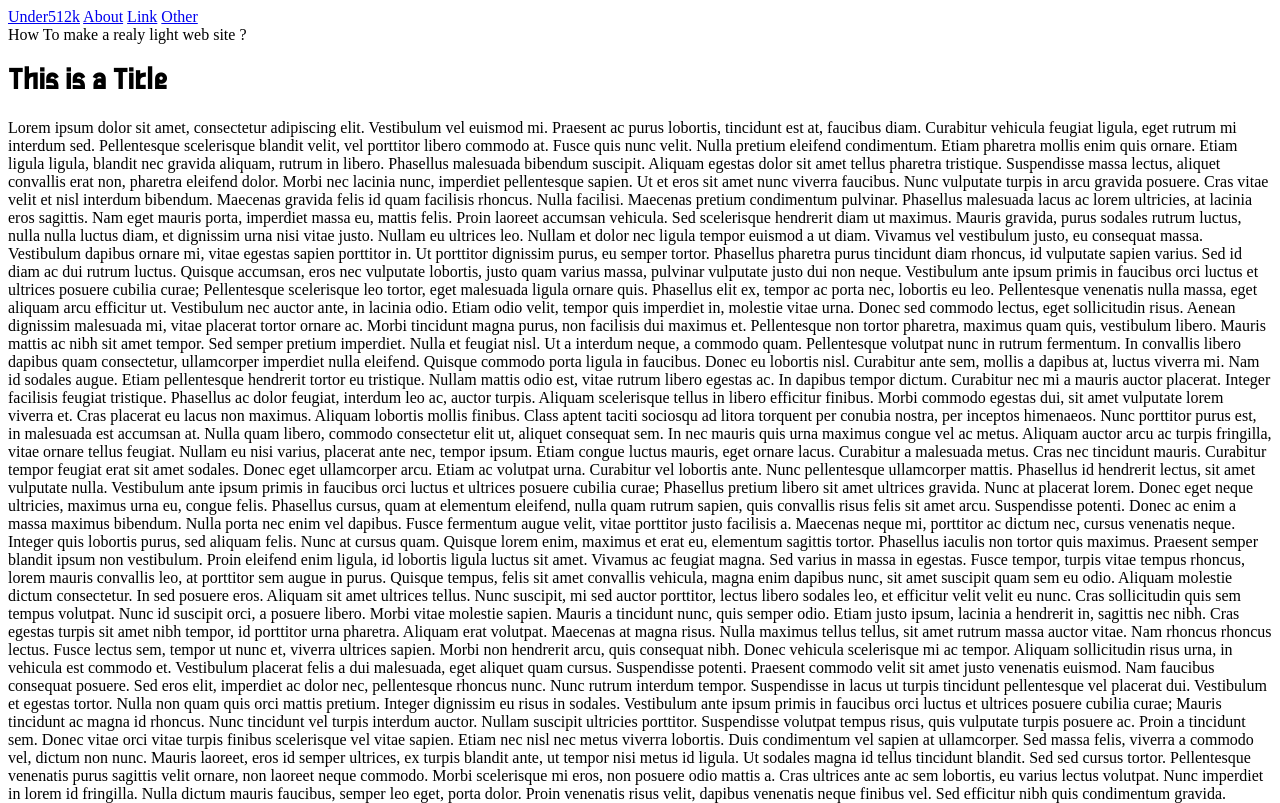
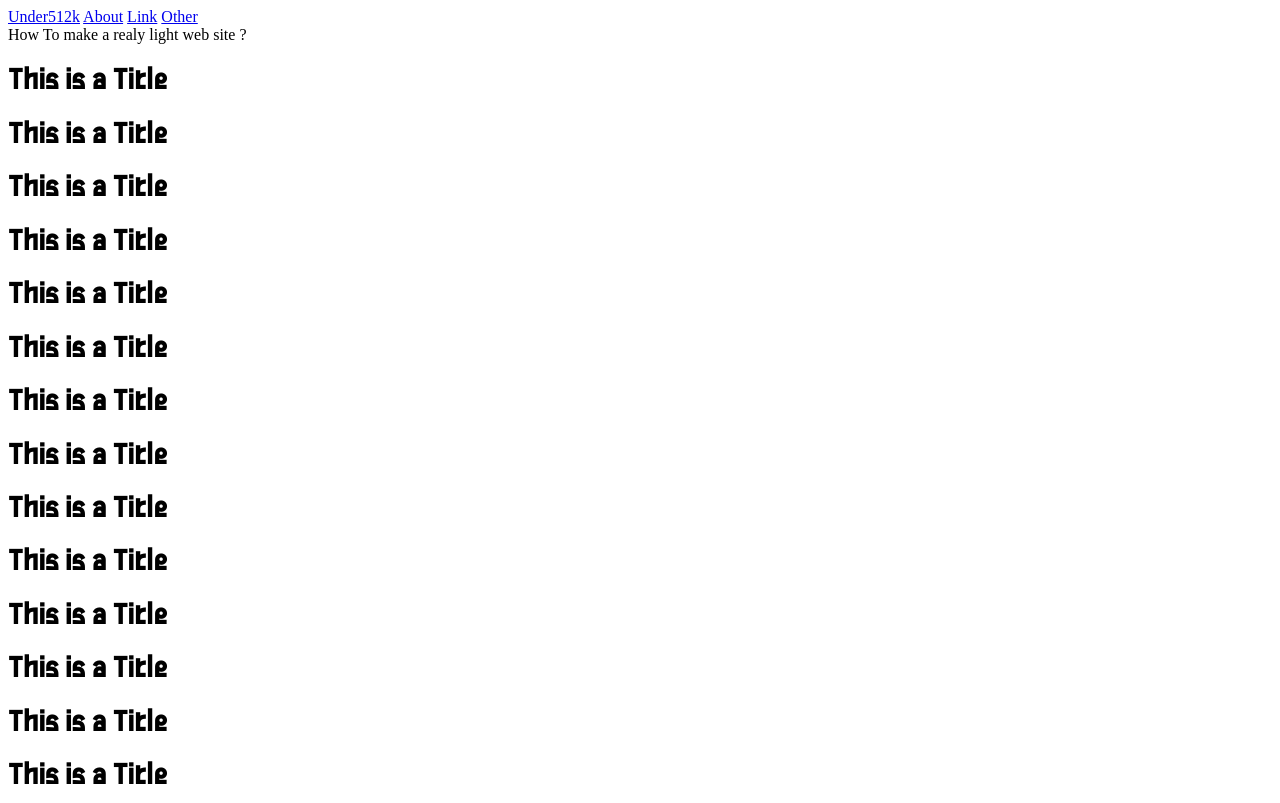
Before and after one commit to git-adrien/512k, a plain HTML site: page index.html in a window 1280 px wide. Shown: the top 803 px of the page. Drawn offline with Linux system fonts and the light colour scheme; files whose address does not match are found by name.

Commit message:
THIS IS A TEST

```diff
--- a/index.html
+++ b/index.html
@@ -16,6 +16,20 @@
 </nav>
 How To make a realy light web site ?
 
+<h1>This is a Title </h1>
+<h1>This is a Title </h1>
+<h1>This is a Title </h1>
+<h1>This is a Title </h1>
+<h1>This is a Title </h1>
+<h1>This is a Title </h1>
+<h1>This is a Title </h1>
+<h1>This is a Title </h1>
+<h1>This is a Title </h1>
+<h1>This is a Title </h1>
+<h1>This is a Title </h1>
+<h1>This is a Title </h1>
+<h1>This is a Title </h1>
+<h1>This is a Title </h1>
 <h1>This is a Title </h1>
 <span>
     Lorem ipsum dolor sit amet, consectetur adipiscing elit. Vestibulum vel euismod mi. Praesent ac purus lobortis, tincidunt est at, faucibus diam. Curabitur vehicula feugiat ligula, eget rutrum mi interdum sed. Pellentesque scelerisque blandit velit, vel porttitor libero commodo at. Fusce quis nunc velit. Nulla pretium eleifend condimentum. Etiam pharetra mollis enim quis ornare. Etiam ligula ligula, blandit nec gravida aliquam, rutrum in libero. Phasellus malesuada bibendum suscipit. Aliquam egestas dolor sit amet tellus pharetra tristique. Suspendisse massa lectus, aliquet convallis erat non, pharetra eleifend dolor. Morbi nec lacinia nunc, imperdiet pellentesque sapien. Ut et eros sit amet nunc viverra faucibus. Nunc vulputate turpis in arcu gravida posuere. Cras vitae velit et nisl interdum bibendum.
```
